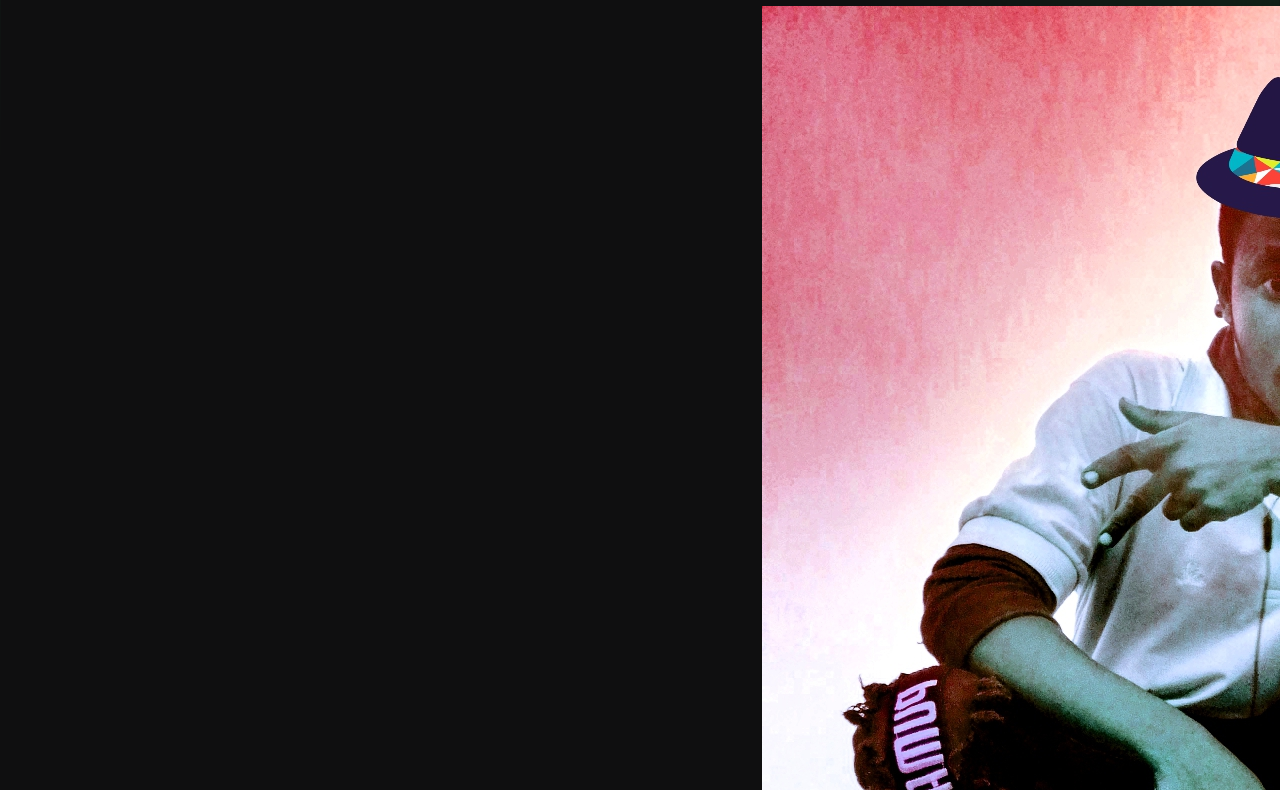
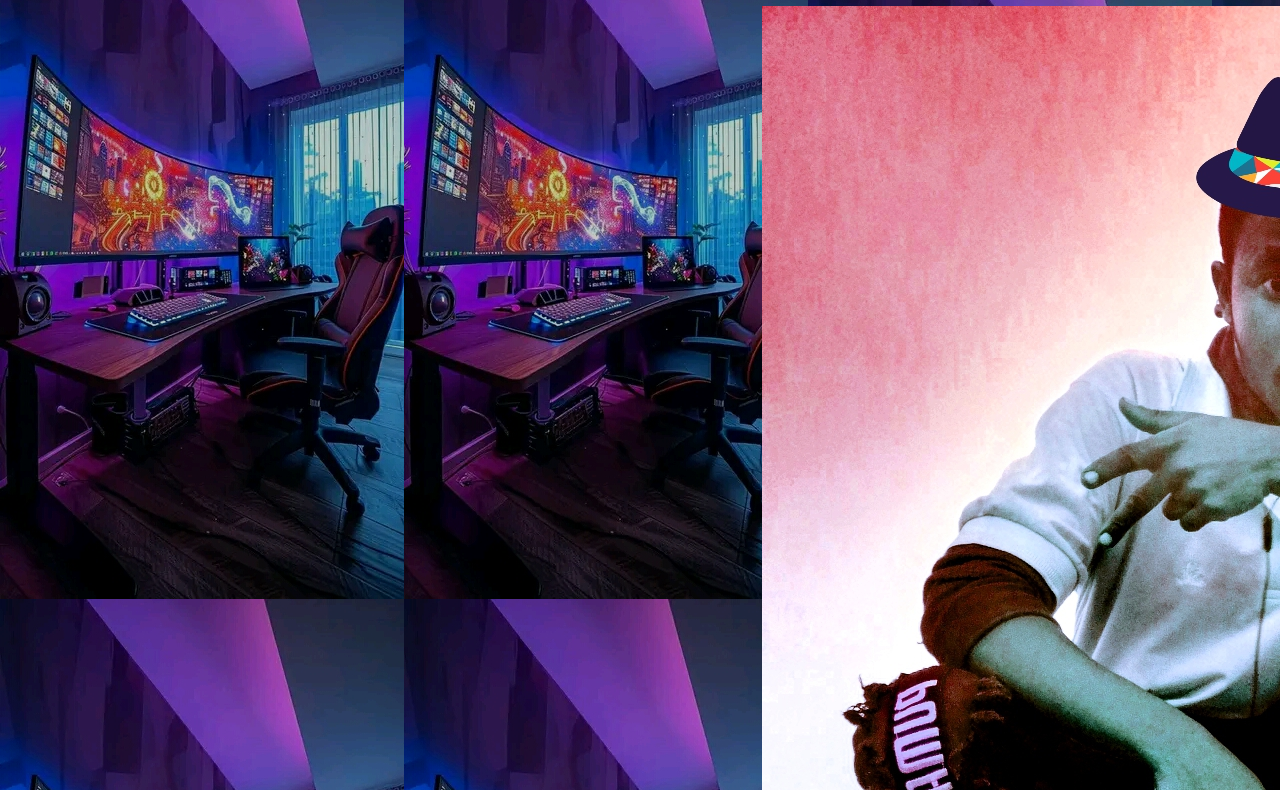
Before and after one commit to Alexpual/weinter, a plain HTML site: page gospel.html in a window 1280 px wide. Shown: the part 121-911 px from the top of the page. Drawn offline with Linux system fonts and the light colour scheme.

Commit message:
Update offline music.css

```diff
--- a/offline music/offline music.css
+++ b/offline music/offline music.css
@@ -25,7 +25,7 @@
       radial-gradient(1200px 600px at -10% -10%, rgba(29,185,84,.25), transparent 60%),
       radial-gradient(1000px 500px at 110% 0%, rgba(29,185,84,.18), transparent 60%),
       radial-gradient(900px 600px at 50% 120%, rgba(255,255,255,.06), transparent 60%),
-      var(--bg);
+      linear-gradient(rgba(0,0,0,0.2),rgba(0,0,0,0.2)),url(pic2.jpg) ;
     min-height:100svh;
     display:grid;
  place-items:center;
```
